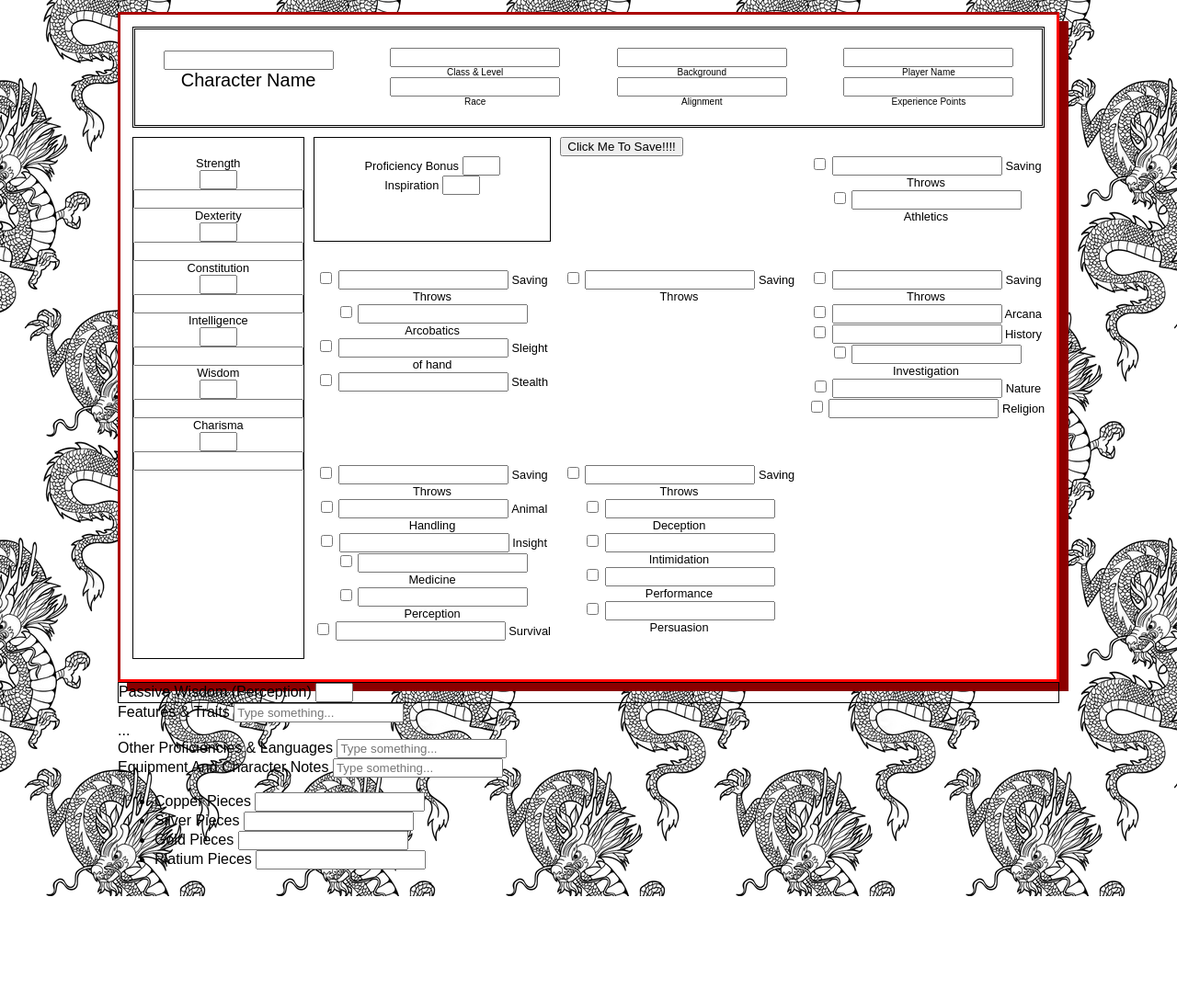
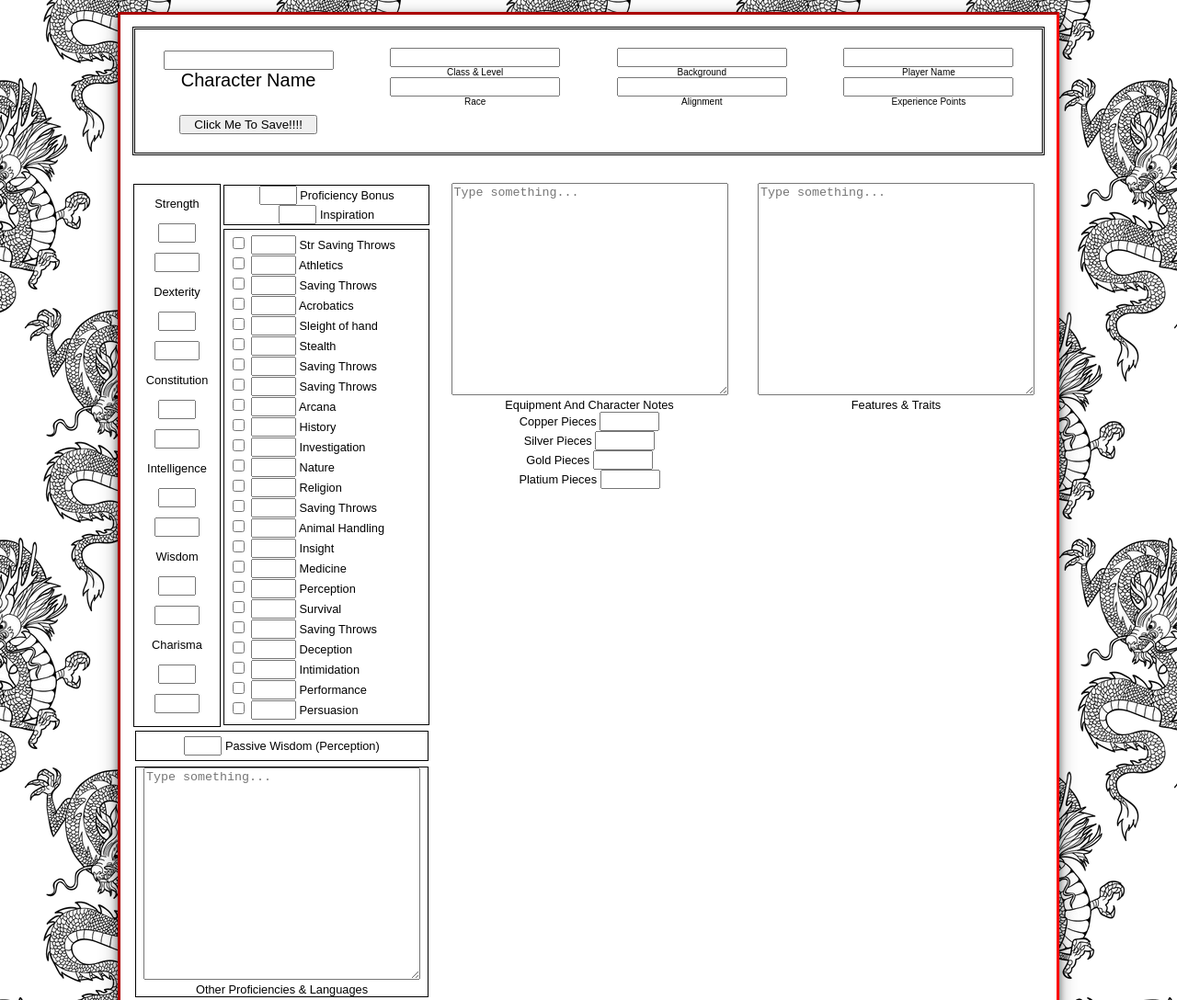
Before and after one commit to Buneary100/Project-4-Dragons, a plain HTML site: page html/character_sheet.html in a window 1280 px wide. Shown: the top 1088 px of the page at 92% size. Before the commit the page ends 975 px from the top, so only its background shows below. Drawn offline with Linux system fonts and the light colour scheme.

Commit message:
updates css and html formating

```diff
--- a/css/character_sheet.css
+++ b/css/character_sheet.css
@@ -6,6 +6,7 @@ body {
   padding: 1vw;
 }
 
+/*Top box*/
 .descBox {
   grid-area: char;
   display: grid;
@@ -29,51 +30,81 @@ body {
   grid-area: charDesc3;
   font-size: 10px;
 }
+
+/*First column*/
+.firstCol {
+  grid-area: firstCol;
+  display: grid;
+  grid-template-areas:
+  'abilScore inspiration inspiration'
+  'abilScore skills skills'
+  'abilScore skills skills'
+  'passPer passPer passPer'
+  'prof prof prof';
+}
 .abilScore {
   grid-area: abilScore;
   border-style: solid;
   border-width: 1px;
+  line-height: 4vh;
+  padding: 5px;
+  margin: 1%;
 }
-  .bonus {
-    grid-area: bonus;
+.inspiration {
+  grid-area: inspiration;
   border-style: solid;
   border-width: 1px;
-}
-  .saveThrow {
-      grid-area: saveThrow;
-      border-style: solid;
-      border-width: 1px;
-    }
-  .skills {
-      grid-area: skills;
-      border-style: solid;
-      border-width: 1px;
+  margin: 1%;
 }
 .passPer {
   grid-area: passPer;
   border-style: solid;
   border-width: 1px;
+  padding: 5px;
+  margin: 1%;
 }
-  .notes { grid-area: notes;}
+.prof {
+  grid-area: prof;
+  border-style: solid;
+  border-width: 1px;
+  margin: 1%;
+}
+.skills {
+  grid-area: skills;
+  display: inline;
+  text-align: left;
+  padding: 5px;
+  border-style: solid;
+  border-width: 1px;
+  margin: 1%;
+}
+/*Second column*/
+.points {
+  grid-area: points;
+  display: grid;
+}
 
+/*Third column*/
+.traits {
+  grid-area: traits;
+  display: grid;
+}
 
 .grid-container {
   display: grid;
-      align-content: center;
   grid-template-areas:
-      'char char char char'
-      'abilScore bonus notes notes'
-      'abilScore saveThrow notes notes'
-      'abilScore skills notes notes'
-      'passPer skills notes notes';
+    'char char char'
+    'firstCol points traits'
+    'firstCol points traits'
+    'firstCol points traits'
+    'firstCol points traits';
   grid-gap: 10px;
   padding: 1vw;
   background-color: white;
   border-style: inset;
   border-color: red;
-    box-shadow: 10px 10px darkred;
+  box-shadow: 0 4px 8px 0 rgba(0, 0, 0, 0.5), 0 6px 20px 0 rgba(0, 0, 0, 0.3);
   font-size: 1vw;
-
 }
 
 .grid-container > div {
--- a/css/login_page.css
+++ b/css/login_page.css
@@ -0,0 +1,25 @@
+body {
+    font-family: sans-serif;
+    background-image: url("../Images/EldBackground.png");
+    width: 80vw;
+    margin: auto;
+    padding: 1vw;
+  }
+
+header {
+    padding: 1vh;
+    padding-left: 3vw;
+    background-color: white;
+    border-style: inset;
+    border-color: black;
+    box-shadow: 0 4px 8px 0 rgba(0, 0, 0, 0.5), 0 6px 20px 0 rgba(0, 0, 0, 0.3);
+}
+
+.log {
+    background-color: white;
+    border-style: inset;
+    border-color: black;
+    box-shadow: 0 4px 8px 0 rgba(0, 0, 0, 0.5), 0 6px 20px 0 rgba(0, 0, 0, 0.3);
+    padding: 4vw;
+    line-height: 3vh;
+}
--- a/html/character_sheet.html
+++ b/html/character_sheet.html
@@ -11,14 +11,15 @@
 </head>
 <div class="grid-container">
   <header>
-        <button type="button" id="saveButton" name = "saveButton" onClick="">Click Me To Save!!!!</button>
   </header>
 
   <body>
     <div class="descBox">
       <div class="charName">
         <input type="text" id="characterName"> <br>
-      <label id="characterName_label">Character Name</label>
+        <label id="characterName_label">Character Name</label><br><br>
+        <button type="button" id="saveButton" name="saveButton" onClick="" style="width: 150px;">Click Me To
+          Save!!!!</button>
       </div>
       <div class="charDesc1">
         <input type="text" id="classAndLevel"> <br>
@@ -41,192 +42,187 @@
       </div>
     </div>
     <!-- This will be the left collumn       -->
-    <div class="bonus">
-      <label id="proficiencyBonus_label">Proficiency Bonus</label>
-      <input type="text" id="proficiencyBonus" maxlength="2" size="2"> <br>
+    <div class="firstCol">
+      <div class="inspiration">
+        <input type="text" id="proficiencyBonus" maxlength="2" size="2">
+        <label id="proficiencyBonus_label">Proficiency Bonus</label> <br>
+        <input type="text" id="inspiration" maxlength="2" size="2">
         <label id="inspiration_label">Inspiration</label>
-      <input type="text" id="inspiration" maxlength="2" size="2">
       </div>
       <div class="abilScore">
         <label id="str_label">Strength</label> <br>
         <input type="text" id="str" maxlength="2" size="2"> <br>
-      <input type="text" id="strModifier" READONLY> <br>
+        <input type="text" id="strModifier" maxlength="3" size="3" READONLY> <br>
 
         <label id="dex_label">Dexterity</label> <br>
         <input type="text" id="dex" maxlength="2" size="2"> <br>
-                  <input type="text" id="dexModifier" READONLY> <br>
+        <input type="text" id="dexModifier" maxlength="3" size="3" READONLY> <br>
 
         <label id="con_label">Constitution</label> <br>
         <input type="text" id="con" maxlength="2" size="2"> <br>
-      <input type="text" id="conModifier" READONLY> <br>
+        <input type="text" id="conModifier" maxlength="3" size="3" READONLY> <br>
 
         <label id="int_label">Intelligence</label> <br>
         <input type="text" id="int" maxlength="2" size="2"> <br>
-      <input type="text" id="intModifier" READONLY> <br>
+        <input type="text" id="intModifier" maxlength="3" size="3" READONLY> <br>
 
         <label id="wis_label">Wisdom</label> <br>
         <input type="text" id="wis" maxlength="2" size="2"> <br>
-      <input type="text" id="wisModifier" READONLY> <br>
+        <input type="text" id="wisModifier" maxlength="3" size="3" READONLY> <br>
 
         <label id="char_label">Charisma</label> <br>
         <input type="text" id="char" maxlength="2" size="2"> <br>
-      <input type="text" id="charModifier" READONLY> <br>
+        <input type="text" id="charModifier" maxlength="3" size="3" READONLY> <br>
 
       </div>
-  <div>
+      <div class="skills">
         <input type="checkbox" id="strSavingThrow">
-            <input type="text" id="strSavingThrow" READONLY/>
-            <label for="strSavingThrow_label">Saving Throws</label><br>
+        <input type="text" id="strSavingThrow" maxlength="3" size="3" READONLY />
+        <label for="strSavingThrow_label">Str Saving Throws</label><br>
 
         <input type="checkbox" id="athletics">
-            <input type="text" id="athletics" READONLY/>
-            <label for="athletics_label">Athletics</label>
-          </div>
-                      <div>
+        <input type="text" id="athletics" maxlength="3" size="3" READONLY />
+        <label for="athletics_label">Athletics</label><br>
+        <!-- </div>
+      <div class="skills"> -->
         <input type="checkbox" id="dexSavingThrow">
-            <input type="text" id="dexSavingThrow" READONLY/>
+        <input type="text" id="dexSavingThrow" maxlength="3" size="3" READONLY />
         <label for="dexSavingThrow_label">Saving Throws</label><br>
 
-            <input type="checkbox" id="arcobatics">
-            <input type="text" id="arcobatics" READONLY/>
-            <label for="arcobatics_label">Arcobatics</label><br>
+        <input type="checkbox" id="acrobatics">
+        <input type="text" id="acrobatics" maxlength="3" size="3" READONLY />
+        <label for="arcobatics_label">Acrobatics</label><br>
 
         <input type="checkbox" id="sleightOfHand">
-            <input type="text" id="sleightOfHand" READONLY/>
+        <input type="text" id="sleightOfHand" maxlength="3" size="3" READONLY />
         <label for="sleightOfHand_label">Sleight of hand</label><br>
 
         <input type="checkbox" id="stealth">
-            <input type="text" id="stealth" READONLY/>
+        <input type="text" id="stealth" maxlength="3" size="3" READONLY />
         <label for="stealth_label">Stealth</label><br>
-          </div>
-  <div>
+        <!-- </div>
+      <div class="skills"> -->
         <input type="checkbox" id="conSavingThrow">
-            <input type="text" id="conSavingThrow" READONLY/>
+        <input type="text" id="conSavingThrow" maxlength="3" size="3" READONLY />
         <label for="conSavingThrow_label">Saving Throws</label><br>
-          </div>
-            <div>
+        <!-- </div>
+      <div class="skills"> -->
         <input type="checkbox" id="intSavingThrow">
-            <input type="text" id="intSavingThrow" READONLY/>
+        <input type="text" id="intSavingThrow" maxlength="3" size="3" READONLY />
         <label for="dexSavingThrow_label">Saving Throws</label><br>
 
         <input type="checkbox" id="arcana">
-            <input type="text" id="arcana" READONLY/>
+        <input type="text" id="arcana" maxlength="3" size="3" READONLY />
         <label for="arcana_label">Arcana</label><br>
 
         <input type="checkbox" id="history">
-            <input type="text" id="history" READONLY/>
+        <input type="text" id="history" maxlength="3" size="3" READONLY />
         <label for="history_label">History</label><br>
 
         <input type="checkbox" id="investigation">
-            <input type="text" id="investigation" READONLY/>
+        <input type="text" id="investigation" maxlength="3" size="3" READONLY />
         <label for="investigation_label">Investigation</label><br>
 
         <input type="checkbox" id="nature">
-            <input type="text" id="nature" READONLY/>
+        <input type="text" id="nature" maxlength="3" size="3" READONLY />
         <label for="nature_label">Nature</label><br>
 
         <input type="checkbox" id="religion">
-            <input type="text" id="religion" READONLY/>
+        <input type="text" id="religion" maxlength="3" size="3" READONLY />
         <label for="religion_label">Religion</label><br>
-          </div>
-            <div>
+        <!-- </div>
+      <div class="skills"> -->
         <input type="checkbox" id="wisSavingThrow">
-            <input type="text" id="wisSavingThrow" READONLY/>
+        <input type="text" id="wisSavingThrow" maxlength="3" size="3" READONLY />
         <label for="wisSavingThrow_label">Saving Throws</label><br>
 
         <input type="checkbox" id="animalHandling">
-            <input type="text" id="animalHandling" READONLY/>
+        <input type="text" id="animalHandling" maxlength="3" size="3" READONLY />
         <label for="animalHandling_label">Animal Handling</label><br>
 
         <input type="checkbox" id="insight">
-            <input type="text" id="insight" READONLY/>
+        <input type="text" id="insight" maxlength="3" size="3" READONLY />
         <label for="insight_label">Insight</label><br>
 
         <input type="checkbox" id="medicine">
-            <input type="text" id="medicine" READONLY/>
+        <input type="text" id="medicine" maxlength="3" size="3" READONLY />
         <label for="medicine_label">Medicine</label><br>
 
         <input type="checkbox" id="perception">
-            <input type="text" id="perception" READONLY/>
+        <input type="text" id="perception" maxlength="3" size="3" READONLY />
         <label for="perception_label">Perception</label><br>
 
         <input type="checkbox" id="survival">
-            <input type="text" id="survival" READONLY/>
+        <input type="text" id="survival" maxlength="3" size="3" READONLY />
         <label for="survival_label">Survival</label><br>
-          </div>
-  <div>
+        <!-- </div>
+      <div class="skills"> -->
         <input type="checkbox" id="charSavingThrow">
-            <input type="text" id="charSavingThrow" READONLY/>
+        <input type="text" id="charSavingThrow" maxlength="3" size="3" READONLY />
         <label for="charSavingThrow_label">Saving Throws</label><br>
 
         <input type="checkbox" id="deception">
-            <input type="text" id="deception" READONLY/>
+        <input type="text" id="deception" maxlength="3" size="3" READONLY />
         <label for="deception_label">Deception</label><br>
 
         <input type="checkbox" id="intimidation">
-            <input type="text" id="intimidation" READONLY/>
+        <input type="text" id="intimidation" maxlength="3" size="3" READONLY />
         <label for="intimidation_label">Intimidation</label><br>
 
         <input type="checkbox" id="performance">
-            <input type="text" id="performance" READONLY/>
+        <input type="text" id="performance" maxlength="3" size="3" READONLY />
         <label for="performance_label">Performance</label><br>
 
         <input type="checkbox" id="persuasion">
-            <input type="text" id="persuasion" READONLY/>
+        <input type="text" id="persuasion" maxlength="3" size="3" READONLY />
         <label for="persuasion_label">Persuasion</label><br>
       </div>
+      <div class="passPer">
+        <input type="text" id="passivePer" maxlength="2" size="2" READONLY>
+        <label id="passivePer_label">Passive Wisdom (Perception)</label>
       </div>
-    <div class="passPer">
-      <label id="passivePer_label">Passive Wisdom (Perception)</label>
-      <input type="text" id="passivePer" maxlength="2" size="2" READONLY>
+      <div class="prof">
+        <textarea name="note" id="otherProficienciesAndLanguages" cols="35vw" rows="15"
+          placeholder="Type something..."></textarea><br>
+        <label id="otherProficienciesAndLanguages_label">Other Proficiencies & Languages</label>
+      </div>
+    </div>
+    <div class="points">
+      <!-- This will be the middle collumn       -->
+      <div>
+        <textarea name="note" id="equipmentAndCharacterNotes" cols="35vw" rows="15"
+          placeholder="Type something..."></textarea><br>
+          <label id="equipmentAndCharacterNotes_label">Equipment And Character Notes</label><br>
+
+        <div>
+          <label for="copperPieces_label">Copper Pieces</label>
+          <input type="text" id="copperPieces" maxlength="5" size="5" /><br>
+          <label for="sleightOfHand_label">Silver Pieces</label>
+          <input type="text" id="silverPieces" maxlength="5" size="5" /><br>
+          <label for="goldPieces_label">Gold Pieces</label>
+          <input type="text" id="goldPieces" maxlength="5" size="5" /><br>
+          <label for="platinumPieces_label">Platium Pieces</label>
+          <input type="text" id="platinumPieces" maxlength="5" size="5" />
+        </div>
       </div>
     </div>
 
+    <div class="traits">
+      <!-- This will be the right collumn       -->
       <div>
-        <!-- This will be the middle collumn       -->
+        <textarea name="note" id="featuresAndTraits" cols="35vw" rows="15"
+        placeholder="Type something..."></textarea><br>
+        <label id="featuresAndTraits_label">Features & Traits</label>
+      </div>
     </div>
 
-<div>
-   <!-- This will be the right collumn       -->
-</div>
-  <div>
-        <label id = "featuresAndTraits_label">Features & Traits</label>
-        <input type="text" placeholder="Type something..." id="featuresAndTraits">
-      </div>
 
     <!-- <input type="text" READONLY/>  -->
-...
   </body>
 
   <footer>
     <div>
-      <div>
-        <label id = "otherProficienciesAndLanguages_label">Other Proficiencies & Languages</label>
-        <input type="text" placeholder="Type something..." id="otherProficienciesAndLanguages">
-     </div>
 
-      <div>
-        <label id = "equipmentAndCharacterNotes_label">Equipment And Character Notes</label>
-        <input type="text" placeholder="Type something..." id="equipmentAndCharacterNotes">
-        <ul>
-          <li>
-            <label for="copperPieces_label">Copper Pieces</label>
-            <input type="text" id="copperPieces"/><br>
-          </li>
-          <li>
-            <label for="sleightOfHand_label">Silver Pieces</label>
-            <input type="text" id="silverPieces"/><br>
-          </li>
-          <li>
-            <label for="goldPieces_label">Gold Pieces</label>
-            <input type="text" id="goldPieces"/><br>
-          </li>
-          <li>
-            <label for="platinumPieces_label">Platium Pieces</label>
-            <input type="text" id="platinumPieces"/>
-          </li>
-        </ul>
-      </div>
     </div>
 
 </html>
```
Also changed, not shown: html/login_page.html (+4 -1 lines), Images/EldBackground.png (added), Images/ItemBackground.png (added), Images/WeaponBackground.png (added). Lines whose indentation alone changed are shown as unchanged.
